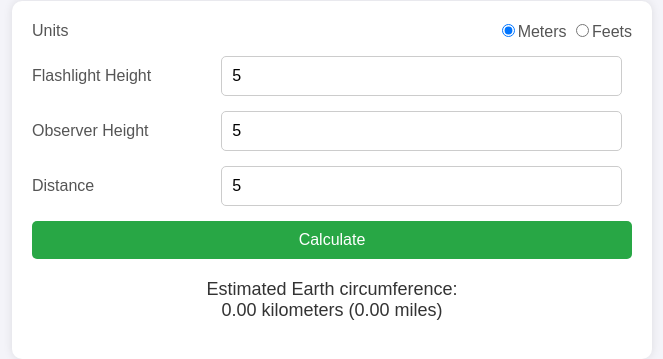
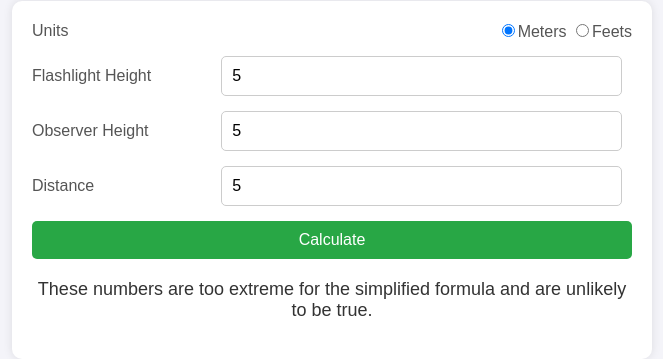
Before and after one commit to franp9am/earth_curvature, a plain HTML site: page index.html in a window 1280 px wide. Both pictures are taken after typing "5", "5", "5" into the empty fields and a click on the button "Calculate". Shown: the part 99-458 px from the top of the page, without its empty margins (308-971 px from the left). Drawn offline with Linux system fonts and the light colour scheme.

Commit message:
ValueErrors

```diff
--- a/index.html
+++ b/index.html
@@ -122,6 +122,15 @@
                 return;
             }
 
+            if ((distance < 100 * Math.max(flashlightHeight, observerHeight)) || (
+                Math.max(observerHeight, flashlightHeight) > 100)
+            )  {
+                document.getElementById("result").innerText = (
+                    "These numbers are too extreme for the simplified formula and are unlikely to be true.");
+                return;
+
+            }
+
             // Convert to meters if units are feet
             if (units === "feets") {
                 flashlightHeight *= 0.3048;
@@ -138,6 +147,7 @@
 
             // Display the result
             document.getElementById("result").innerText = `Estimated Earth circumference:
+
             ${circumference.toFixed(2)} kilometers (${(circumference / 1.609344).toFixed(2)} miles)`;
         }
     </script>
```
